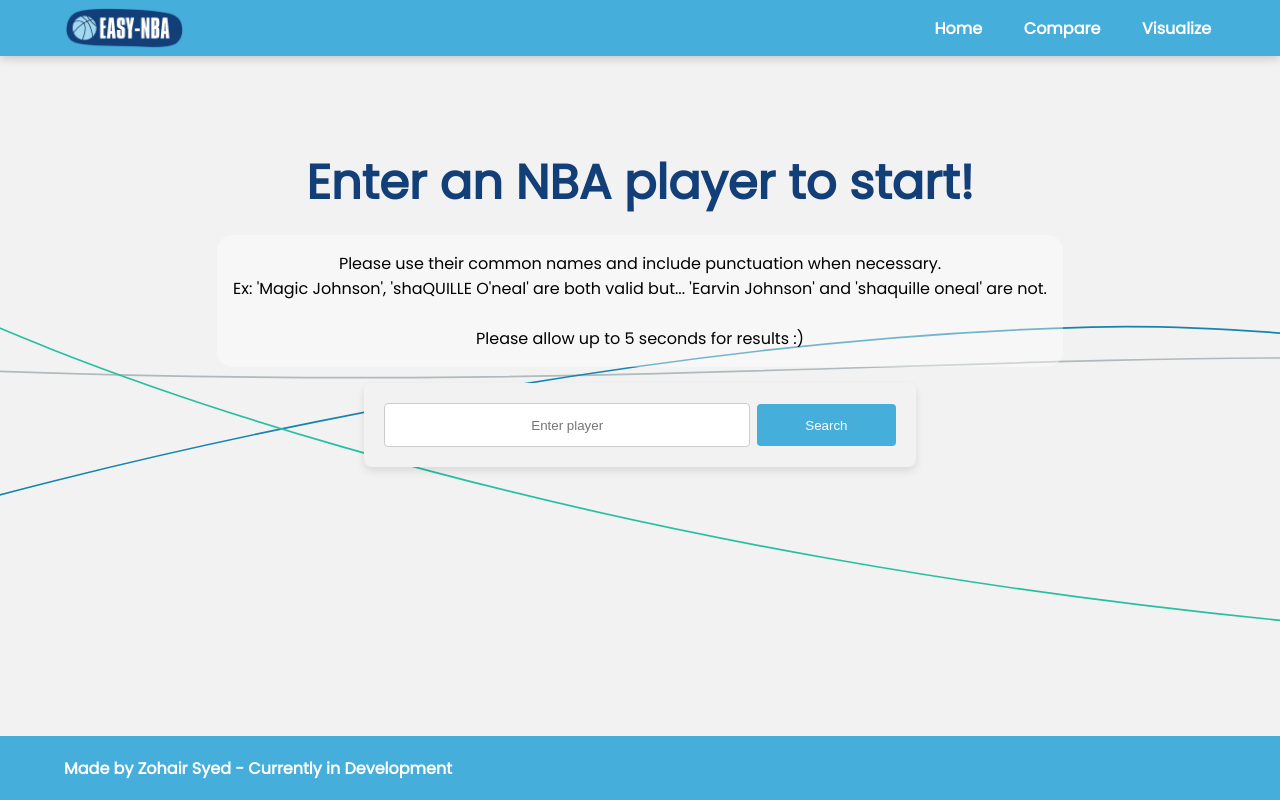
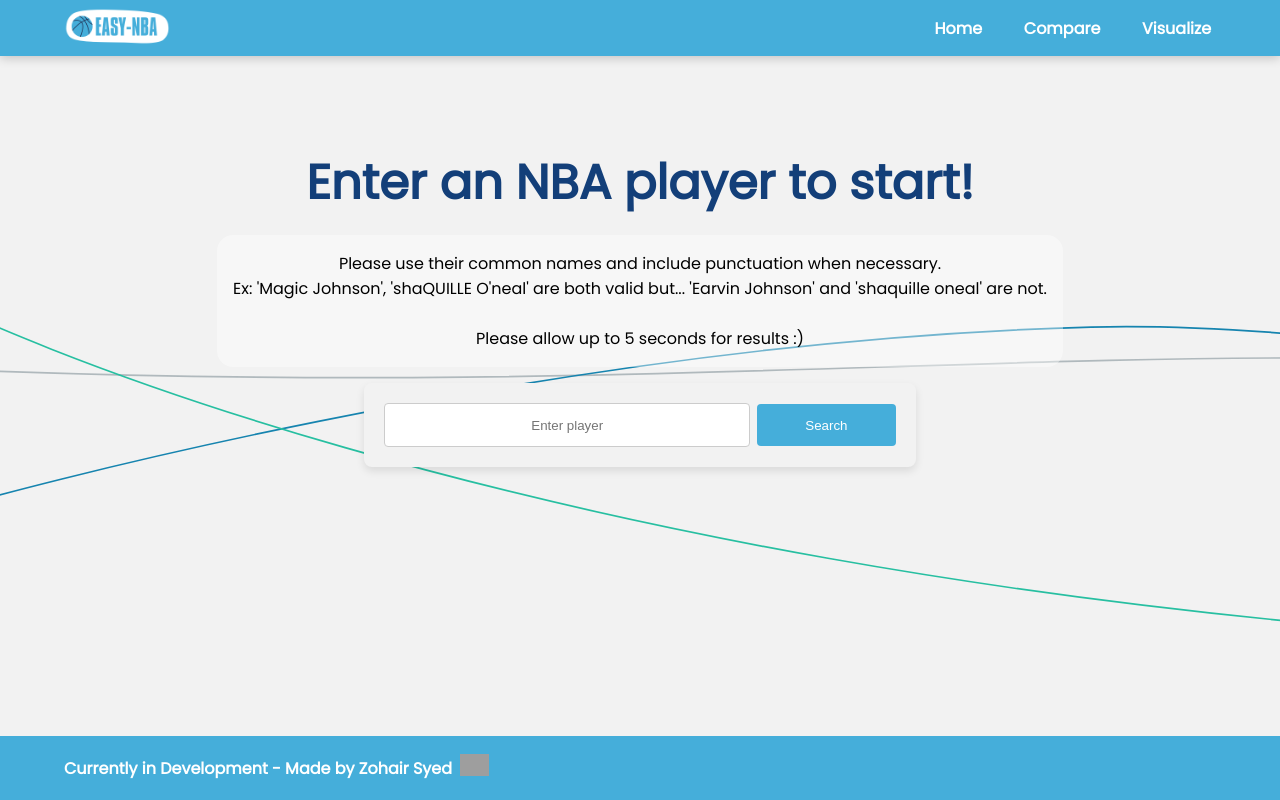
Before and after one commit to jr0ver/Easy-NBA, a Flask app: page / in a window 1280 px wide. Run offline with Flask 3, Linux system fonts and the light colour scheme; some libraries are stand-ins or nearby versions; grey boxes are pictures that could not be loaded.

Commit message:
feat: updated header and footer elements

```diff
--- a/static/styles/main.css
+++ b/static/styles/main.css
@@ -37,8 +37,12 @@ header {
 }
 
 .title {
-    padding-top: 0.5em;
+    padding-top: 0.35em;
     color: white;
+}
+
+.title:hover {
+    cursor: pointer;
 }
 
 nav {
@@ -57,10 +61,10 @@ nav a:hover {
     border-radius: 4px;
 }
 
-
 footer {
     height: 2em;
     display: flex;
+    gap: 0.5em;
     align-items: center;
 }
 
--- a/templates/template.html
+++ b/templates/template.html
@@ -3,7 +3,7 @@
 <head>
     <meta charset="UTF-8" />
     <meta name="viewport" content="width=device-width, initial-scale=1.0" />
-    <link rel="icon" href="{{ url_for('static', filename='easynba.ico') }}" type="image/x-icon">
+    <link rel="icon" href="{{ url_for('static', filename='logo/easynba.ico') }}" type="image/x-icon">
     <link rel="preload" href="https://fonts.googleapis.com/css2?family=Poppins&display=swap" as="style" onload="this.rel='stylesheet'">
     <noscript>
         <link rel="stylesheet" href="https://fonts.googleapis.com/css2?family=Poppins&display=swap">
@@ -37,7 +37,7 @@
     <div class="body">
         <header>
             <div class="title">
-                <img src="{{ url_for('static', filename='easy-nba.png') }}" width=auto height=45px alt="Easy NBA Logo" />
+                <img src="{{ url_for('static', filename='logo/easy-nba-alt4.png') }}" width=auto height=40px alt="Easy NBA Logo" />
             </div>
             <nav>
                 <a href="{{ url_for('home')}}">Home</a>
@@ -52,7 +52,10 @@
         </main>
 
         <footer>
-            <p>Made by Zohair Syed - Currently in Development</p>
+            <p>Currently in Development - Made by Zohair Syed</p>
+            <a href="https://github.com/zsspan" target="_blank">
+                <img src="{{ url_for('static', filename='img/github.svg') }}" alt="GitHub" width="auto" height="22" />
+            </a>
         </footer>
     </div>
 </body>
```
Also changed, not shown: static/logo/Easy-NBA-alt.png (added), static/logo/Easy-NBA-alt2.png (added), static/logo/Easy-NBA-alt3.png (added), static/logo/Easy-NBA-alt4.png (added), static/logo/Easy-NBA-alt5.png (added), static/logo/Easy-NBA.png (renamed from static/Easy-NBA.png), static/logo/easynba.ico (renamed from static/easynba.ico), static/logo/easynba.png (renamed from static/easynba.png).
